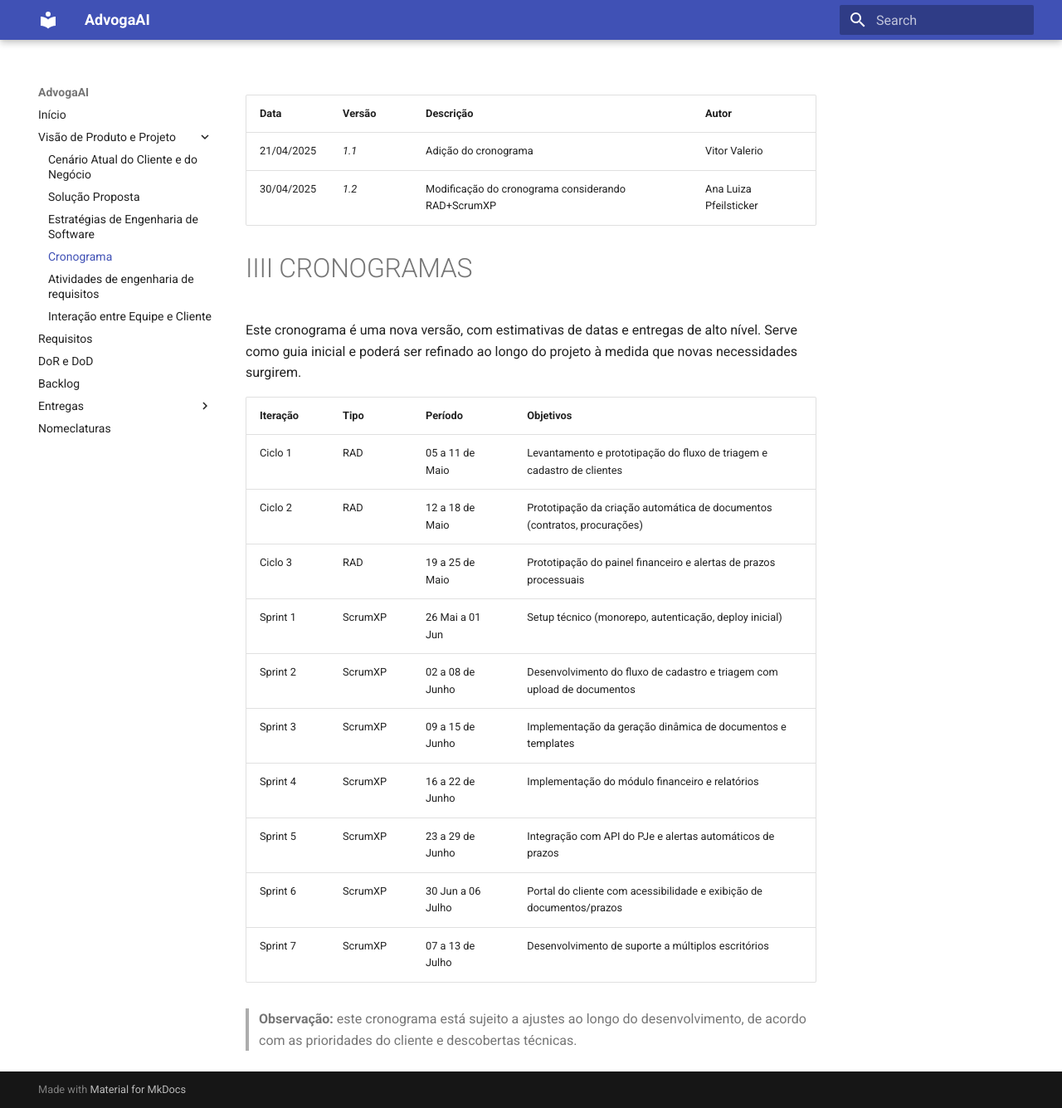
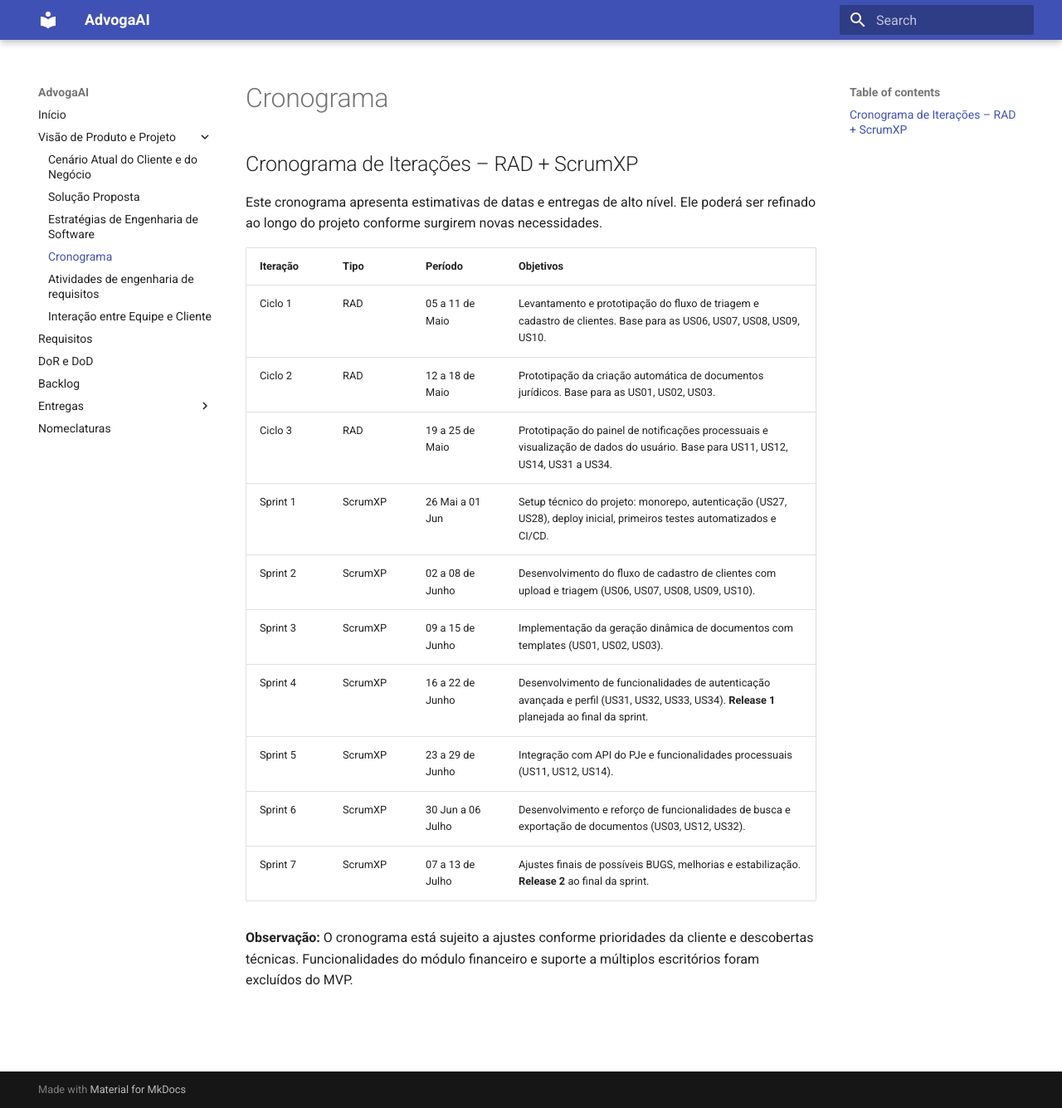
Before and after one commit to mdsreq-fga-unb/2025.1-T01-AdvogaAI, an MkDocs documentation site: the page built from docs/cronograma.md, in a window 1280 px wide and 1335 px high. Shown: the whole window at 83% size. Built offline with MkDocs 1.6.1 and Material for MkDocs 9.7.7, drawn with Linux system fonts in a browser that asks for light colours.

Commit message:
docs: Update cronograma.md

```diff
--- a/docs/cronograma.md
+++ b/docs/cronograma.md
@@ -1,25 +1,18 @@
-| Data       | Versão | Descrição                          | Autor                    |
-|------------|--------|------------------------------------|--------------------------|
-| 21/04/2025 | *1.1*  | Adição do cronograma               | Vitor Valerio            |
-| 30/04/2025 | *1.2*  | Modificação do cronograma considerando RAD+ScrumXP | Ana Luiza Pfeilsticker     |
+## Cronograma de Iterações – RAD + ScrumXP
 
+Este cronograma apresenta estimativas de datas e entregas de alto nível. Ele poderá ser refinado ao longo do projeto conforme surgirem novas necessidades.
 
-# IIII CRONOGRAMAS
+| Iteração   | Tipo     | Período            | Objetivos                                                                                                                                             |
+|------------|----------|--------------------|-------------------------------------------------------------------------------------------------------------------------------------------------------|
+| Ciclo 1    | RAD      | 05 a 11 de Maio    | Levantamento e prototipação do fluxo de triagem e cadastro de clientes. Base para as US06, US07, US08, US09, US10.                                   |
+| Ciclo 2    | RAD      | 12 a 18 de Maio    | Prototipação da criação automática de documentos jurídicos. Base para as US01, US02, US03.                                                            |
+| Ciclo 3    | RAD      | 19 a 25 de Maio    | Prototipação do painel de notificações processuais e visualização de dados do usuário. Base para US11, US12, US14, US31 a US34.                      |
+| Sprint 1   | ScrumXP  | 26 Mai a 01 Jun    | Setup técnico do projeto: monorepo, autenticação (US27, US28), deploy inicial, primeiros testes automatizados e CI/CD.                               |
+| Sprint 2   | ScrumXP  | 02 a 08 de Junho   | Desenvolvimento do fluxo de cadastro de clientes com upload e triagem (US06, US07, US08, US09, US10).                                                 |
+| Sprint 3   | ScrumXP  | 09 a 15 de Junho   | Implementação da geração dinâmica de documentos com templates (US01, US02, US03).                                                                     |
+| Sprint 4   | ScrumXP  | 16 a 22 de Junho   | Desenvolvimento de funcionalidades de autenticação avançada e perfil (US31, US32, US33, US34). **Release 1** planejada ao final da sprint.            |
+| Sprint 5   | ScrumXP  | 23 a 29 de Junho   | Integração com API do PJe e funcionalidades processuais (US11, US12, US14).                                                                          |
+| Sprint 6   | ScrumXP  | 30 Jun a 06 Julho  | Desenvolvimento e reforço de funcionalidades de busca e exportação de documentos (US03, US12, US32).                                                 |
+| Sprint 7   | ScrumXP  | 07 a 13 de Julho   | Ajustes finais de possíveis BUGS, melhorias e estabilização. **Release 2** ao final da sprint.              |
 
-Este cronograma é uma nova versão, com estimativas de datas e entregas de alto nível. Serve como guia inicial e poderá ser refinado ao longo do projeto à medida que novas necessidades surgirem.
-
-
-| Iteração   | Tipo     | Período              | Objetivos                                                                 |
-|------------|----------|----------------------|---------------------------------------------------------------------------|
-| Ciclo 1    | RAD      | 05 a 11 de Maio      | Levantamento e prototipação do fluxo de triagem e cadastro de clientes   |
-| Ciclo 2    | RAD      | 12 a 18 de Maio      | Prototipação da criação automática de documentos (contratos, procurações)|
-| Ciclo 3    | RAD      | 19 a 25 de Maio      | Prototipação do painel financeiro e alertas de prazos processuais        |
-| Sprint 1   | ScrumXP  | 26 Mai a 01 Jun      | Setup técnico (monorepo, autenticação, deploy inicial)                   |
-| Sprint 2   | ScrumXP  | 02 a 08 de Junho     | Desenvolvimento do fluxo de cadastro e triagem com upload de documentos |
-| Sprint 3   | ScrumXP  | 09 a 15 de Junho     | Implementação da geração dinâmica de documentos e templates              |
-| Sprint 4   | ScrumXP  | 16 a 22 de Junho     | Implementação do módulo financeiro e relatórios                          |
-| Sprint 5   | ScrumXP  | 23 a 29 de Junho     | Integração com API do PJe e alertas automáticos de prazos                |
-| Sprint 6   | ScrumXP  | 30 Jun a 06 Julho    | Portal do cliente com acessibilidade e exibição de documentos/prazos     |
-| Sprint 7   | ScrumXP  | 07 a 13 de Julho     | Desenvolvimento de suporte a múltiplos escritórios                       |
-
-> **Observação:** este cronograma está sujeito a ajustes ao longo do desenvolvimento, de acordo com as prioridades do cliente e descobertas técnicas.
+**Observação:** O cronograma está sujeito a ajustes conforme prioridades da cliente e descobertas técnicas. Funcionalidades do módulo financeiro e suporte a múltiplos escritórios foram excluídos do MVP.
```
